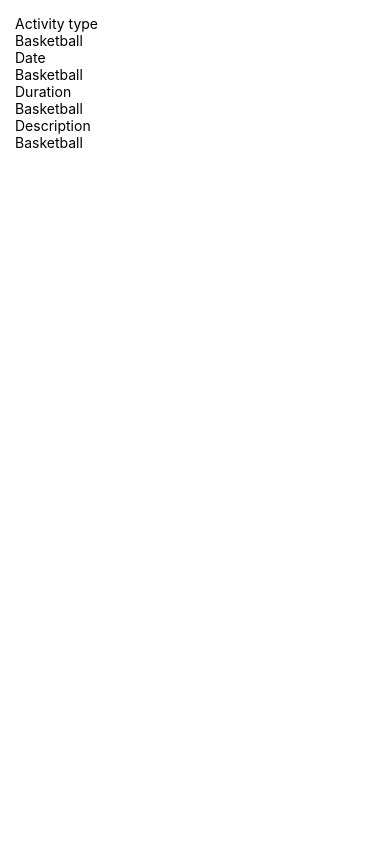
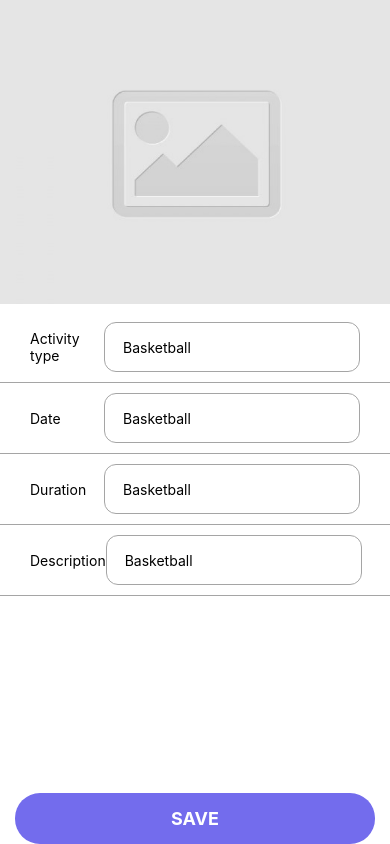
Before and after one commit to vladimirevstratov/course-fitness-app, a React Native app: screen / in a window 390 px wide. Built offline with nearby package versions, Linux system fonts and the light colour scheme.

Commit message:
Add style for input row and add activity screen styles

```diff
--- a/src/components/button/button.jsx
+++ b/src/components/button/button.jsx
@@ -1,10 +1,11 @@
 import React from 'react';
 import {Text, TouchableOpacity} from 'react-native';
+import styles from './button.styles';
 
-const Button = ({text, isActive, onPress}) => {
+const Button = ({text, style}) => {
   return (
-    <TouchableOpacity disabled={!isActive} onPress={() => onPress(!isActive)}>
-      <Text>{text}</Text>
+    <TouchableOpacity style={[styles.button, style]}>
+      <Text style={styles.buttonText}>{text}</Text>
     </TouchableOpacity>
   );
 };
--- /dev/null
+++ b/src/components/button/button.styles.js
@@ -0,0 +1,19 @@
+import {StyleSheet} from 'react-native';
+import {MEDIUM_STATE_BLUE_COLOR, WHITE_COLOR} from '../../constants/theme';
+
+const styles = StyleSheet.create({
+  button: {
+    justifyContent: 'center',
+    alignItems: 'center',
+    backgroundColor: MEDIUM_STATE_BLUE_COLOR,
+    borderRadius: 25,
+    padding: 15,
+  },
+  buttonText: {
+    fontSize: 18,
+    fontWeight: '700',
+    color: WHITE_COLOR,
+  },
+});
+
+export default styles;
--- a/src/components/input-row/input-row.jsx
+++ b/src/components/input-row/input-row.jsx
@@ -1,14 +1,16 @@
 import React from 'react';
 import {View, Text, TextInput} from 'react-native';
+import styles from './input-row.styles';
 
 const InputRow = ({label, value, onChange, placeholder}) => {
   return (
-    <View>
-      <Text>{label}</Text>
+    <View style={styles.container}>
+      <Text style={styles.label}>{label}</Text>
       <TextInput
         value={value}
         onChangeText={text => onChange(text)}
         placeholder="Basketball"
+        style={styles.input}
       />
     </View>
   );
--- /dev/null
+++ b/src/components/input-row/input-row.styles.js
@@ -0,0 +1,26 @@
+import {StyleSheet} from 'react-native';
+import {GREY_COLOR} from '../../constants/theme';
+
+const styles = StyleSheet.create({
+  container: {
+    flexDirection: 'row',
+    alignItems: 'center',
+    paddingHorizontal: 30,
+    paddingVertical: 10,
+    borderBottomWidth: 0.5,
+    borderBottomColor: GREY_COLOR,
+  },
+  label: {
+    width: 100,
+  },
+  input: {
+    flex: 1,
+    height: 50,
+    paddingHorizontal: 18,
+    borderWidth: 0.5,
+    borderColor: GREY_COLOR,
+    borderRadius: 12,
+  },
+});
+
+export default styles;
--- a/src/screens/add-activity/add-activity.jsx
+++ b/src/screens/add-activity/add-activity.jsx
@@ -1,15 +1,23 @@
 import React from 'react';
-import {View, SafeAreaView} from 'react-native';
+import {View, SafeAreaView, Image, ScrollView} from 'react-native';
+import Button from '../../components/button/button';
 import Form from '../../components/form/form';
 import InputRow from '../../components/input-row/input-row';
 import styles from './add-activity.styles';
 
 const AddActivity = () => {
   return (
-    <SafeAreaView>
-      <View style={styles.container}>
-        <Form />
-      </View>
+    <SafeAreaView style={styles.container}>
+      <ScrollView styles={styles.scrollContainer}>
+        <View style={styles.formContainer}>
+          <Image
+            source={require('../../assets/images/activity-placeholder.jpg')}
+            style={styles.image}
+          />
+          <Form />
+        </View>
+      </ScrollView>
+      <Button text={'SAVE'} style={styles.saveButton} />
     </SafeAreaView>
   );
 };
--- a/src/screens/add-activity/add-activity.styles.js
+++ b/src/screens/add-activity/add-activity.styles.js
@@ -2,7 +2,22 @@ import {StyleSheet} from 'react-native';
 
 const styles = StyleSheet.create({
   container: {
-    padding: 15,
+    flex: 1,
+    paddingVertical: 15,
+  },
+  scrollContainer: {
+    flex: 1,
+  },
+  image: {
+    height: 304,
+    width: '100%',
+    marginBottom: 8,
+  },
+  formContainer: {
+    flex: 1,
+  },
+  saveButton: {
+    marginHorizontal: 15,
   },
 });
 
```
Also changed, not shown: src/screens/welcome/welcome.jsx (+3 -4 lines), src/screens/welcome/welcome.style.js (+1 -18 lines), src/assets/images/activity-placeholder.jpg (added).
